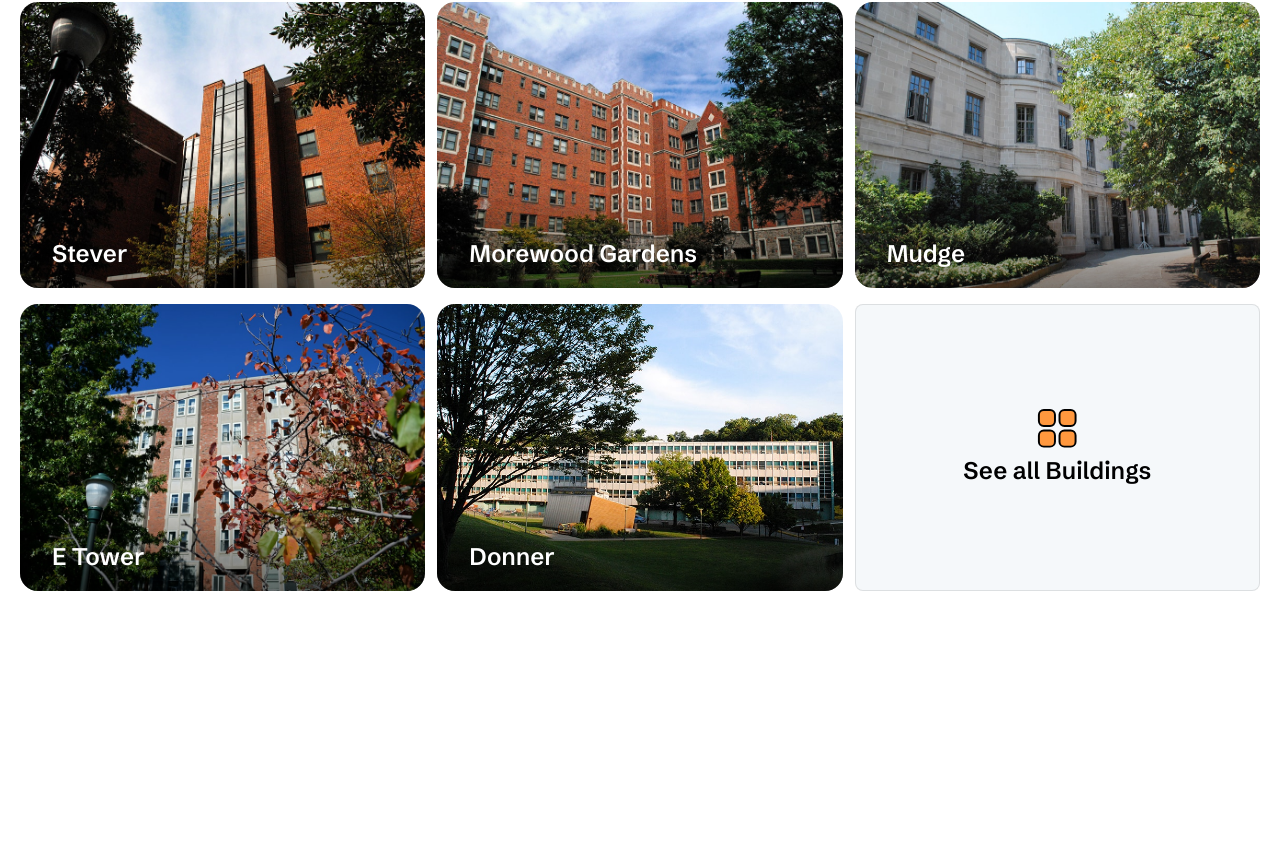
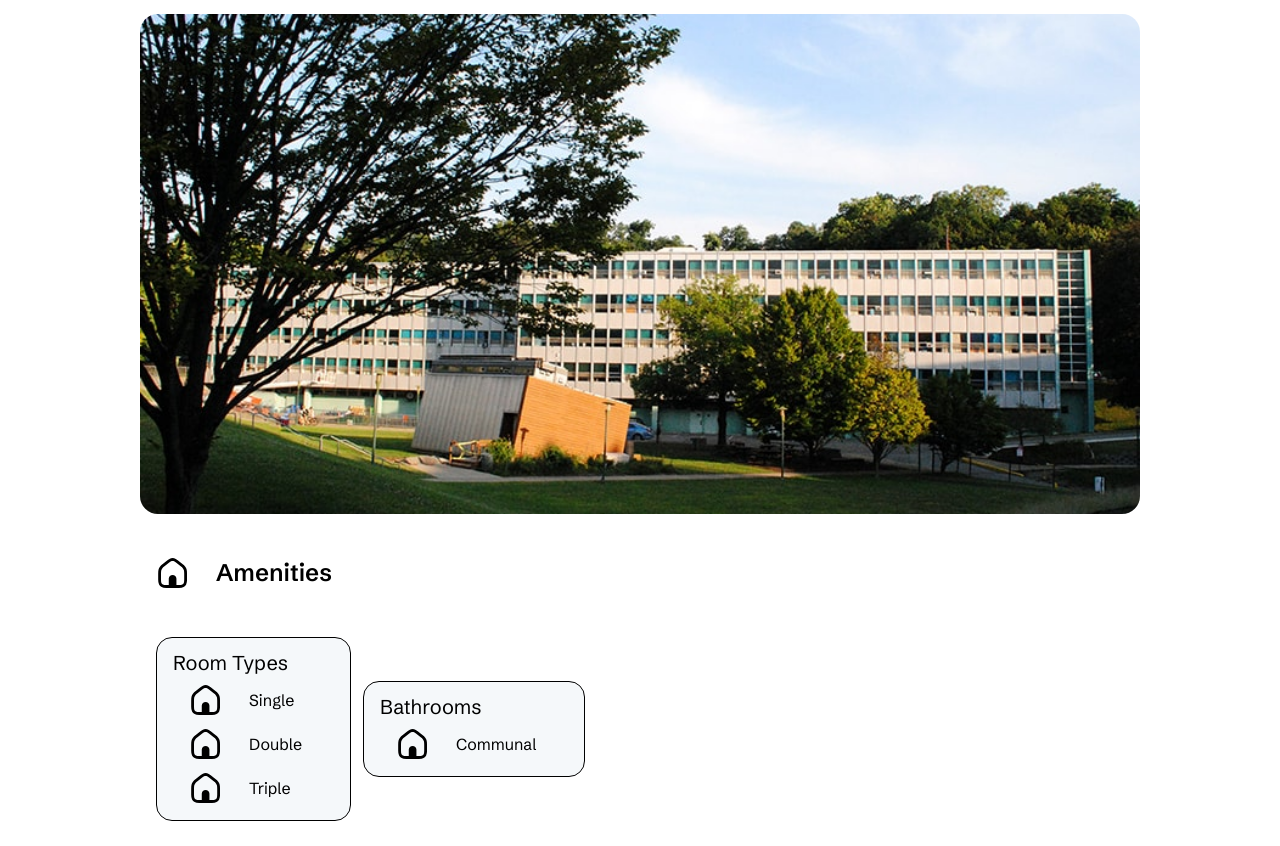
Before and after one commit to ScottyLabs/cmuhousing, a Next.js app: page / in a window 1280 px wide. Shown: the part 250-1096 px from the top of the page. Before the commit the page ends 861 px from the top, so only its background shows below. Built offline with nearby package versions, Linux system fonts and the light colour scheme.

Commit message:
started building details

```diff
--- /dev/null
+++ b/src/app/building-details/BuildingDetails.tsx
@@ -0,0 +1,69 @@
+"use client";
+
+import Image from "next/image";
+import Link from "next/link";
+export default function BuildingDetails() {
+    return (
+        <div className="space-y-4 overflow-x-auto min-w-[300px] max-w-full pb-3">
+            <h2 className="font-bold text-[32px] flex-shrink-0">Donner</h2>
+            <div className="relative overflow-hidden rounded-[18px]" style={{ width: 1000, height: 500 }}>
+                <Image src="/building-images/donner.jpg" alt="donner" fill style={{ objectFit: "cover" }} priority />
+            </div>
+
+            {/* <div className="flex gap-[12px] pt-[10px] pb-[10px] px-4 items-center rounded-2xl bg-brand-menugray border border-black/10:">
+                <Image src={"/window.svg"} alt={"info"} width={64} height={64} className="w-[64px] h-[64px]" />
+
+                <div className="h-fit ">
+                    <h1 className=" text-[16px] pt-[15px] pb-[15px] flex-shrink-0 px-4 ">
+                        We need more information or something ig (I promise we wont harvest it and use it for targetted
+                        advertisement)
+                    </h1>
+                </div>
+            </div> */}
+            <div className="flex gap-[12px] pt-[10px] pb-[10px] px-4 items-center rounded-2xl">
+                <Image src={"/home.svg"} alt={"info"} width={64} height={64} className="w-[32px] h-[32px]" />
+
+                <div className="h-fit ">
+                    <h1 className="font-semibold text-[24px] pt-[15px] pb-[15px] flex-shrink-0 px-4 ">Amenities</h1>
+                </div>
+            </div>
+
+            <div className="flex gap-[12px] pt-[5px] pb-[5px] px-4 items-center rounded-2xl">
+                <div className="text-[20px] pt-[10px] pb-[10px] px-4 rounded-2xl bg-brand-menugray border border-black/10:">
+                    Room Types
+                    <div className="flex gap-[12px] pt-[5px] pb-[5px] px-4 items-center rounded-2xl">
+                        <Image src={"/home.svg"} alt={"info"} width={32} height={32} className="w-[32px] h-[32px]" />
+                        <div className="h-fit ">
+                            <h1 className=" text-[16px] pt-[5px] pb-[5px] flex-shrink-0 px-4 ">Single</h1>
+                        </div>
+                    </div>
+                    <div className="flex gap-[12px] pt-[5px] pb-[5px] px-4 items-center rounded-2xl">
+                        <Image src={"/home.svg"} alt={"info"} width={32} height={32} className="w-[32px] h-[32px]" />
+
+                        <div className="h-fit ">
+                            <h1 className=" text-[16px] pt-[5px] pb-[5px] flex-shrink-0 px-4 ">Double</h1>
+                        </div>
+                    </div>
+                    <div className="flex gap-[12px] pt-[5px] pb-[5px] px-4 items-center rounded-2xl">
+                        <Image src={"/home.svg"} alt={"info"} width={32} height={32} className="w-[32px] h-[32px]" />
+
+                        <div className="h-fit ">
+                            <h1 className=" text-[16px] pt-[5px] pb-[5px] flex-shrink-0 px-4 ">Triple</h1>
+                        </div>
+                    </div>
+                </div>
+
+                <div className="text-[20px] pt-[10px] pb-[10px] px-4 rounded-2xl bg-brand-menugray border border-black/10:">
+                    Bathrooms
+                    <div className="flex gap-[12px] pt-[5px] pb-[5px] px-4 items-center rounded-2xl">
+                        <Image src={"/home.svg"} alt={"info"} width={32} height={32} className="w-[32px] h-[32px]" />
+                        <div className="h-fit ">
+                            <h1 className="text-[16px] pt-[5px] pb-[5px] flex-shrink-0 px-4 ">Communal</h1>
+                        </div>
+                    </div>
+
+                </div>
+            </div>
+        </div>
+    );
+}
--- a/src/app/page.tsx
+++ b/src/app/page.tsx
@@ -1,13 +1,13 @@
 import BuildingPanelDemo from "./BuildingPanelDemo";
-
+import BuildingDetails from "./building-details/BuildingDetails";
 export default function Home() {
     return (
         <div className="flex h-full justify-center mt-[26px]">
-            <div className="flex flex-col px-5 overflow-hidden">
+            <div className="flex flex-col px-0 overflow-hidden">
                 <h1 className="font-bold text-[32px] py-3 flex-shrink-0">Home</h1>
                 <div className="overflow-y-auto">
                     <div className="flex flex-col gap-[16px] items-center sm:items-start pb-2">
-                        <BuildingPanelDemo />
+                        <BuildingDetails />
                     </div>
                 </div>
             </div>
```
